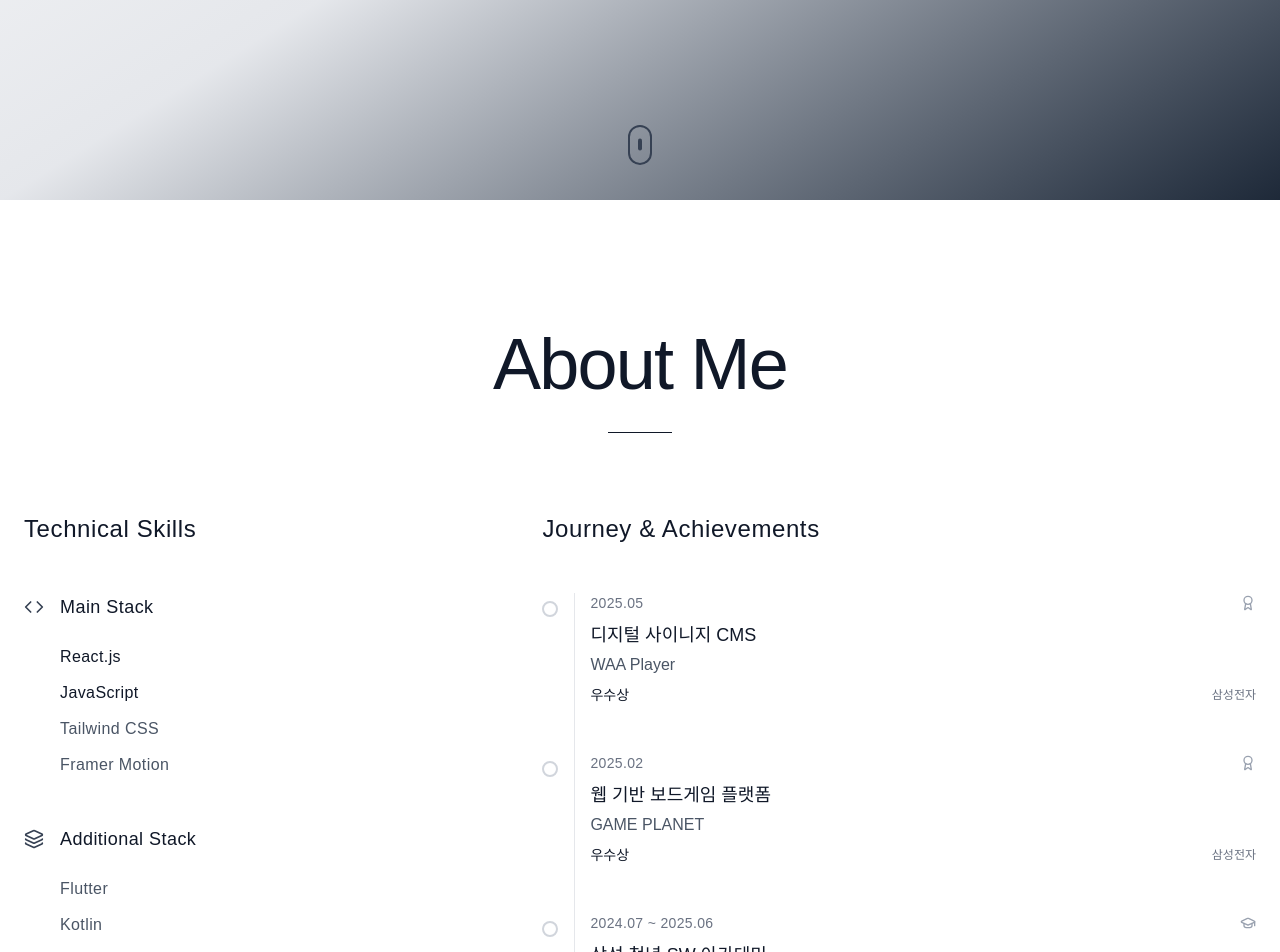
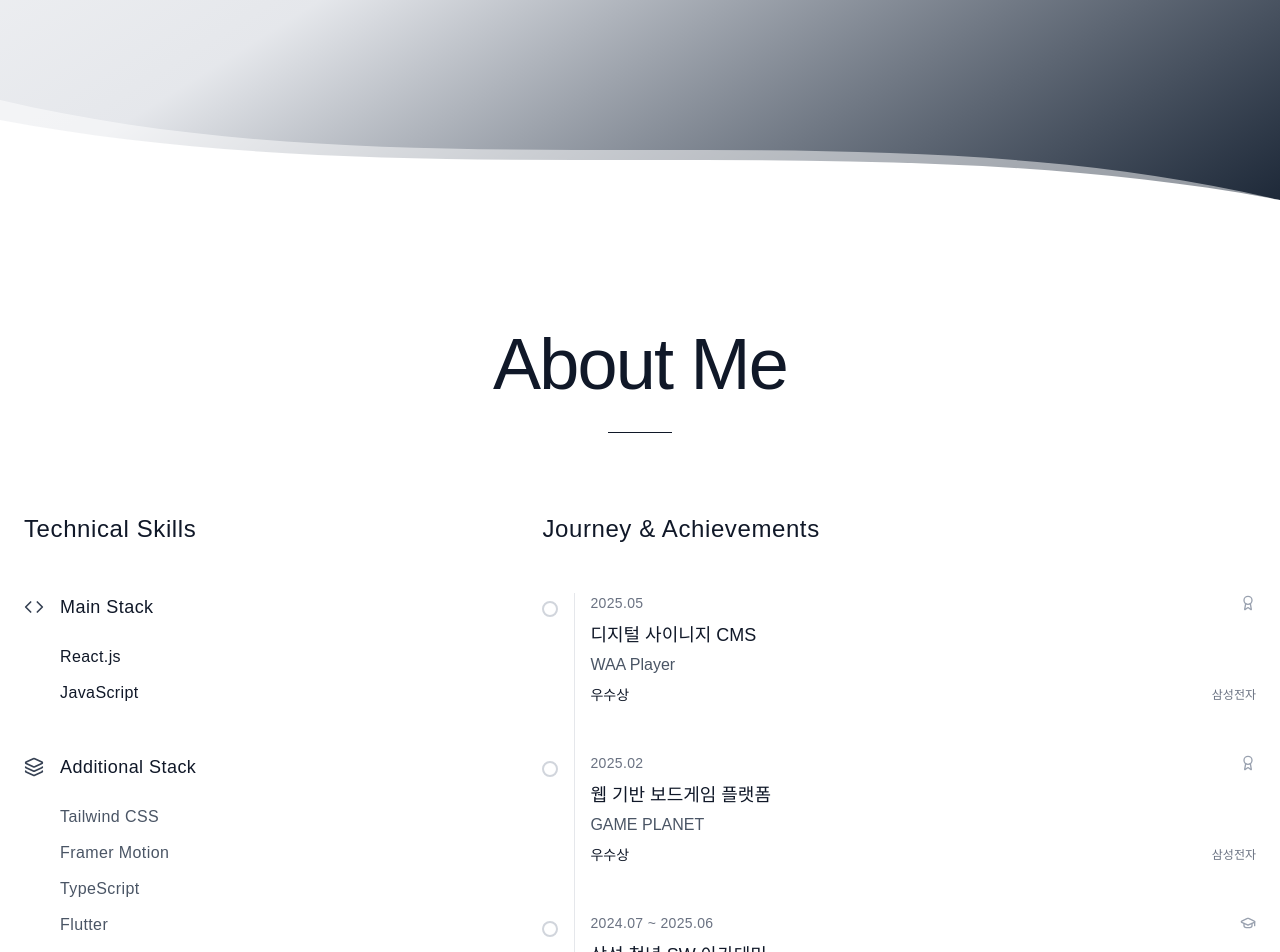
Before and after one commit to uni-zun/HeeJun_Portfolio, a React (Vite) app in the folder my-portfolio/: page / in a window 1280 px wide. Shown: the part 600-1552 px from the top of the page. Built offline with nearby package versions, Linux system fonts and the light colour scheme.

Commit message:
디자인 수정

```diff
--- a/my-portfolio/src/components/AboutMe.jsx
+++ b/my-portfolio/src/components/AboutMe.jsx
@@ -43,12 +43,18 @@ export default function AboutMe() {
     {
       title: "Main Stack",
       icon: Code,
-      skills: ["React.js", "JavaScript", "Tailwind CSS", "Framer Motion"],
+      skills: ["React.js", "JavaScript"],
     },
     {
       title: "Additional Stack",
       icon: Layers,
-      skills: ["Flutter", "Kotlin", "TypeScript"],
+      skills: [
+        "Tailwind CSS",
+        "Framer Motion",
+        "TypeScript",
+        "Flutter",
+        "Kotlin",
+      ],
     },
     {
       title: "Tools",
--- a/my-portfolio/src/components/Hero.jsx
+++ b/my-portfolio/src/components/Hero.jsx
@@ -1,33 +1,39 @@
-import { motion, useScroll, useTransform, useMotionValue, useSpring } from 'framer-motion'
-import { useRef, useEffect } from 'react'
+import {
+  motion,
+  useScroll,
+  useTransform,
+  useMotionValue,
+  useSpring,
+} from "framer-motion";
+import { useRef, useEffect } from "react";
 
 export default function Hero() {
-  const ref = useRef(null)
-  const { scrollYProgress } = useScroll({ target: ref })
-  const textY = useTransform(scrollYProgress, [0, 1], [-150, 150])
-  const imageY = useTransform(scrollYProgress, [0, 1], [-100, 100])
+  const ref = useRef(null);
+  const { scrollYProgress } = useScroll({ target: ref });
+  const textY = useTransform(scrollYProgress, [0, 1], [-150, 150]);
+  const imageY = useTransform(scrollYProgress, [0, 1], [-100, 100]);
 
   // 마우스 인터랙션 (미세한 움직임)
-  const mouseX = useMotionValue(0)
-  const mouseY = useMotionValue(0)
-  const springConfig = { damping: 30, stiffness: 200 }
-  const mouseXSpring = useSpring(mouseX, springConfig)
+  const mouseX = useMotionValue(0);
+  const mouseY = useMotionValue(0);
+  const springConfig = { damping: 30, stiffness: 200 };
+  const mouseXSpring = useSpring(mouseX, springConfig);
 
   useEffect(() => {
     const handleMouseMove = (e) => {
-      const { clientX, clientY } = e
-      const { innerWidth, innerHeight } = window
+      const { clientX, clientY } = e;
+      const { innerWidth, innerHeight } = window;
 
-      const x = (clientX - innerWidth / 2) / (innerWidth / 2)
-      const y = (clientY - innerHeight / 2) / (innerHeight / 2)
+      const x = (clientX - innerWidth / 2) / (innerWidth / 2);
+      const y = (clientY - innerHeight / 2) / (innerHeight / 2);
 
-      mouseX.set(x * 8)
-      mouseY.set(y * 8)
-    }
+      mouseX.set(x * 8);
+      mouseY.set(y * 8);
+    };
 
-    window.addEventListener('mousemove', handleMouseMove)
-    return () => window.removeEventListener('mousemove', handleMouseMove)
-  }, [mouseX, mouseY])
+    window.addEventListener("mousemove", handleMouseMove);
+    return () => window.removeEventListener("mousemove", handleMouseMove);
+  }, [mouseX, mouseY]);
 
   return (
     <section
@@ -52,7 +58,7 @@ export default function Hero() {
               duration: 4 + Math.random() * 2,
               repeat: Infinity,
               delay: Math.random() * 3,
-              ease: "easeInOut"
+              ease: "easeInOut",
             }}
           />
         ))}
@@ -60,7 +66,6 @@ export default function Hero() {
 
       <div className="max-w-6xl mx-auto px-6 w-full mb-50 relative z-10">
         <div className="grid md:grid-cols-2 gap-8 lg:gap-16 items-center">
-
           {/* 왼쪽 프로필 이미지 */}
           <motion.div
             style={{
@@ -70,11 +75,16 @@ export default function Hero() {
             }}
             initial={{ opacity: 0, x: -100, scale: 0.95 }}
             animate={{ opacity: 1, x: 0, scale: 1 }}
-            transition={{ delay: 0.3, duration: 1, type: "spring", stiffness: 100 }}
+            transition={{
+              delay: 0.3,
+              duration: 1,
+              type: "spring",
+              stiffness: 100,
+            }}
             className="flex justify-center md:justify-end"
             whileHover={{
               scale: 1.02,
-              transition: { duration: 0.4, ease: "easeOut" }
+              transition: { duration: 0.4, ease: "easeOut" },
             }}
           >
             <div className="w-[350px] md:w-[450px] lg:w-[520px] aspect-[440/566] relative overflow-hidden group">
@@ -87,7 +97,7 @@ export default function Hero() {
                 transition={{
                   duration: 3,
                   repeat: Infinity,
-                  ease: "easeInOut"
+                  ease: "easeInOut",
                 }}
               />
 
@@ -96,7 +106,7 @@ export default function Hero() {
                 className="absolute inset-0 border border-gray-300/0 rounded-lg"
                 whileHover={{
                   borderColor: "rgb(156 163 175 / 0.3)",
-                  transition: { duration: 0.3 }
+                  transition: { duration: 0.3 },
                 }}
               />
 
@@ -105,8 +115,10 @@ export default function Hero() {
                 alt="윤희준 프로필"
                 className="w-full h-full object-contain drop-shadow-2xl relative z-10 transition-all duration-300 group-hover:drop-shadow-3xl"
                 style={{
-                  maskImage: 'linear-gradient(to bottom, black 60%, transparent 100%)',
-                  WebkitMaskImage: 'linear-gradient(to bottom, black 60%, transparent 100%)'
+                  maskImage:
+                    "linear-gradient(to bottom, black 60%, transparent 100%)",
+                  WebkitMaskImage:
+                    "linear-gradient(to bottom, black 60%, transparent 100%)",
                 }}
               />
             </div>
@@ -116,11 +128,16 @@ export default function Hero() {
           <motion.div
             style={{
               y: textY,
-              x: useTransform(mouseXSpring, [-8, 8], [2, -2])
+              x: useTransform(mouseXSpring, [-8, 8], [2, -2]),
             }}
             initial={{ opacity: 0, x: 100 }}
             animate={{ opacity: 1, x: 0 }}
-            transition={{ delay: 0.5, duration: 1, type: "spring", stiffness: 80 }}
+            transition={{
+              delay: 0.5,
+              duration: 1,
+              type: "spring",
+              stiffness: 80,
+            }}
             className="space-y-8 text-center md:text-left"
           >
             {/* 메인 멘트 */}
@@ -131,9 +148,10 @@ export default function Hero() {
                 animate={{ y: 0, opacity: 1 }}
                 transition={{ delay: 0.8, duration: 0.8 }}
               >
-                꾸준히 성장하는<br />
-                프론트엔드 개발자<br />
-
+                꾸준히 성장하는
+                <br />
+                프론트엔드 개발자
+                <br />
                 {/* 이름 부분 강화 */}
                 <motion.span
                   className="font-bold text-gray-900 bg-gradient-to-r from-gray-700 via-gray-900 to-black bg-clip-text text-transparent inline-block mt-2 text-5xl md:text-6xl lg:text-7xl relative"
@@ -142,11 +160,11 @@ export default function Hero() {
                   transition={{ delay: 1.2, duration: 0.8, type: "spring" }}
                   whileHover={{
                     scale: 1.02,
-                    transition: { duration: 0.3 }
+                    transition: { duration: 0.3 },
                   }}
                 >
                   윤희준
-                </motion.span>{' '}
+                </motion.span>{" "}
                 <span className="text-gray-800">입니다.</span>
               </motion.h1>
             </div>
@@ -158,13 +176,14 @@ export default function Hero() {
               animate={{ y: 0, opacity: 1 }}
               transition={{ delay: 1.5, duration: 0.8 }}
             >
-              보이는 화면 그 너머,<br />
-              사용자에게{' '}
+              보이는 화면 그 너머,
+              <br />
+              사용자에게{" "}
               <motion.span
                 className="font-medium text-gray-800 relative"
                 whileHover={{
                   color: "#1f2937",
-                  transition: { duration: 0.2 }
+                  transition: { duration: 0.2 },
                 }}
               >
                 '편하게 느껴지는 경험'
@@ -174,29 +193,40 @@ export default function Hero() {
                   animate={{ scaleX: 1 }}
                   transition={{ delay: 2, duration: 0.8 }}
                 />
-              </motion.span>을<br />
+              </motion.span>
+              을<br />
               만드는 개발을 지향합니다.
             </motion.p>
-
-
           </motion.div>
         </div>
       </div>
+      {/* 웨이브 1 (뒤쪽 흐림 처리) */}
+      <div className="absolute bottom-0 left-0 w-full overflow-hidden leading-[0] rotate-180">
+        <svg
+          className="relative block w-full h-[100px]"
+          xmlns="http://www.w3.org/2000/svg"
+          viewBox="0 0 1440 100"
+          preserveAspectRatio="none"
+        >
+          <path
+            fill="#ffffff"
+            fillOpacity="0.5"
+            d="M0,0 C480,100 960,0 1440,100 L1440,0 L0,0 Z"
+          />
+        </svg>
+      </div>
 
-      {/* 스크롤 인디케이터 */}
-      <motion.div
-        animate={{ y: [0, -10, 0] }}
-        transition={{ duration: 2, repeat: Infinity }}
-        className="absolute bottom-8 left-1/2 transform -translate-x-1/2"
-      >
-        <div className="w-6 h-10 border-2 border-gray-700 rounded-full flex justify-center">
-          <motion.div
-            animate={{ y: [0, 12, 0] }}
-            transition={{ duration: 2, repeat: Infinity }}
-            className="w-1 h-3 bg-gray-700 rounded-full mt-2"
-          />
-        </div>
-      </motion.div>
+      {/* 웨이브 2 (앞쪽 진한 곡선) */}
+      <div className="absolute bottom-0 left-0 w-full overflow-hidden leading-[0] rotate-180">
+        <svg
+          className="relative block w-full h-[80px]"
+          xmlns="http://www.w3.org/2000/svg"
+          viewBox="0 0 1440 80"
+          preserveAspectRatio="none"
+        >
+          <path fill="#ffffff" d="M0,0 C480,80 960,0 1440,80 L1440,0 L0,0 Z" />
+        </svg>
+      </div>
     </section>
-  )
+  );
 }
```
